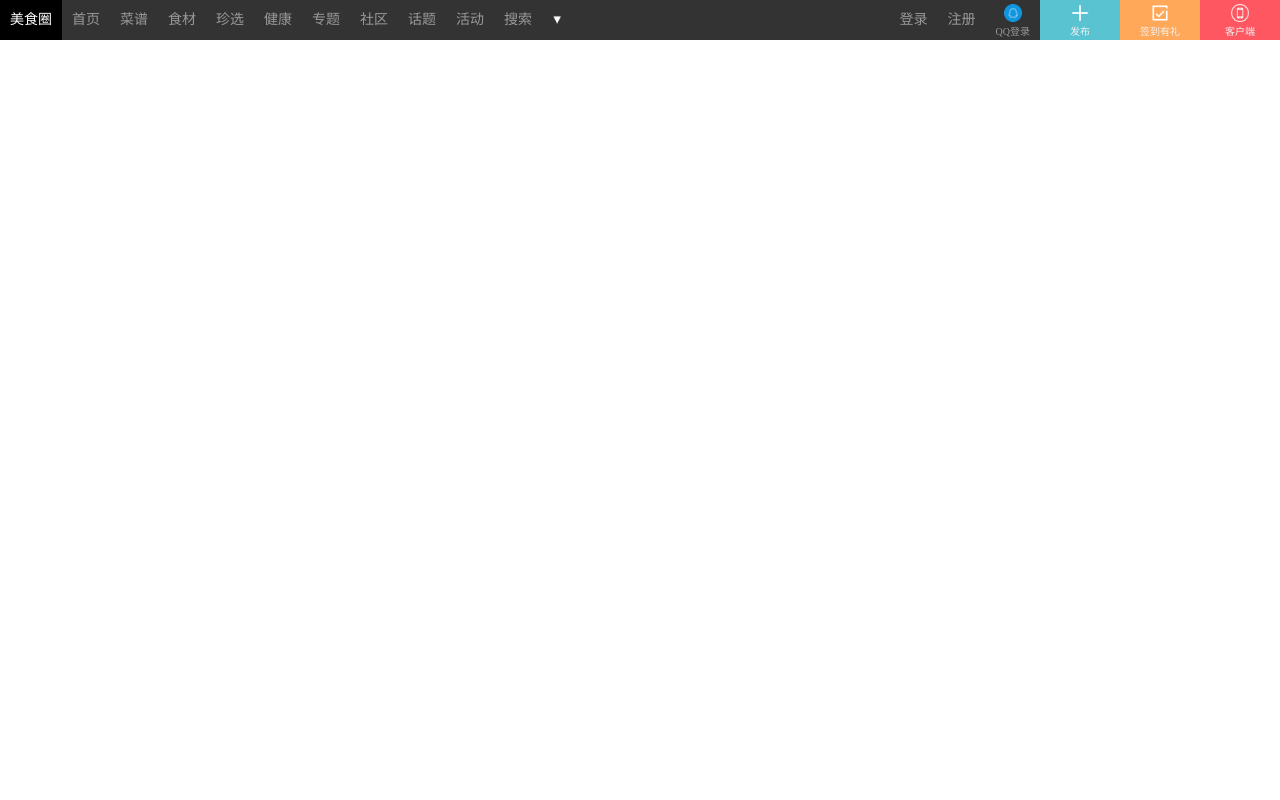
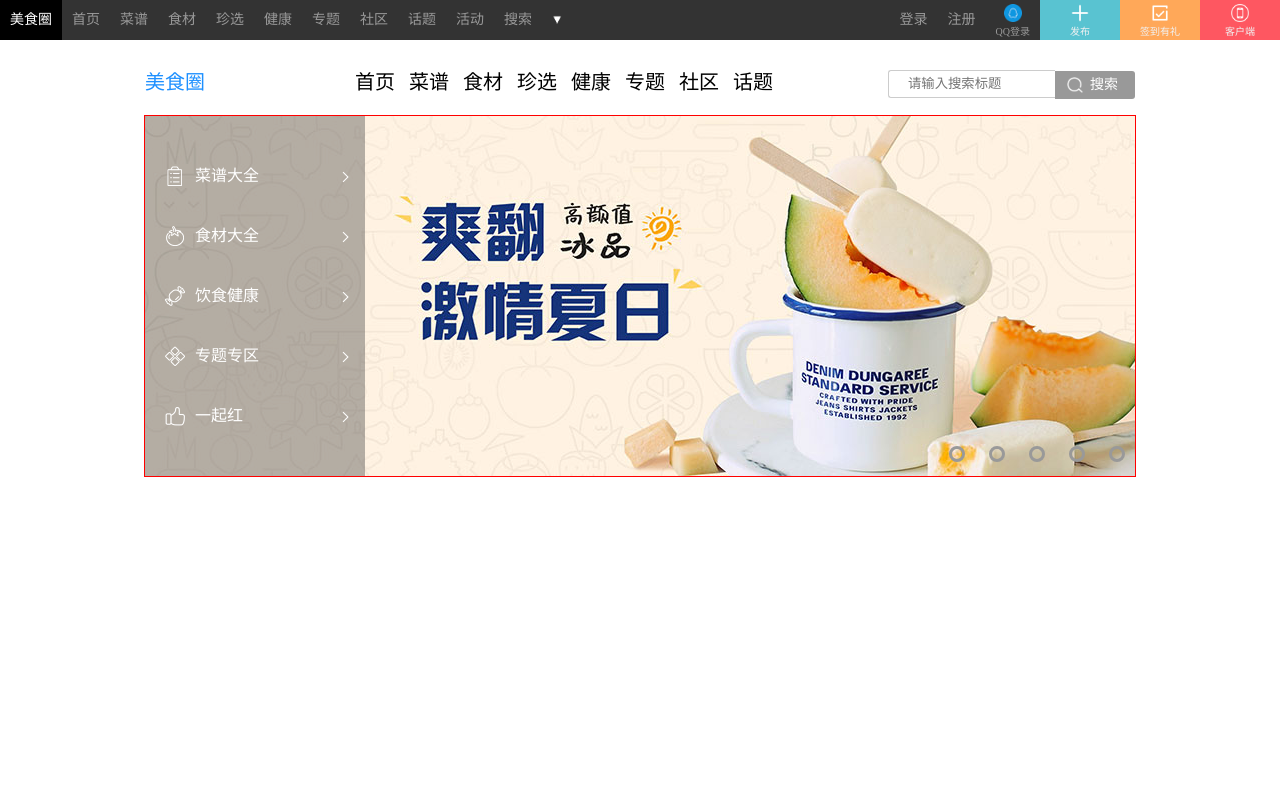
Before and after one commit to eeeexrf/foodPage, a plain HTML site: page index.html in a window 1280 px wide. Drawn offline with Linux system fonts and the light colour scheme.

Commit message:
添加轮播图

```diff
--- a/css/index.css
+++ b/css/index.css
@@ -7,15 +7,16 @@ ul{
 	padding: 0;
 	margin: 0;
 }
+a{
+	text-decoration: none;
+}
 ul>li{
 	padding: 0;
 	margin: 0;
 
 }
-a{
-	text-decoration: none;
+ div.top-nav a,div.top-right-title{
 	 color: #999;
-
 	 }
 .clearfloat:after{
 	clear: both;
@@ -47,8 +48,6 @@ a{
    }
 .left-float li{
 	float: left;
-
-
 }
 /*倒三角*/
 img.down-arrow{
@@ -68,7 +67,7 @@ img.down-arrow{
 	padding: 0 10px;
 	font-size: 14px;
 }
-li>a:hover{
+.top-nav a:hover{
 	color: #fff;
 	background-color: #000;
 
@@ -78,7 +77,6 @@ li>a:hover{
 	    line-height: 1rem;
 }
 /*qq登录图标*/
-
 img.qq-img{
 	display: block;
 	width: 18px;
@@ -95,9 +93,6 @@ img.qq-img{
 	font-size: 10px;
 	line-height: 1rem;
 	text-align: center;
-
-
-
 }
 .right-float li:nth-child(4)>a>img{
 	display: block;
@@ -145,6 +140,163 @@ img.qq-img{
 	margin: 4px auto 2px;
 	border: 0;
 	vertical-align: middle;
+}
+/*第二部分导航栏样式*/
+div.sub-nav{
+	width: 990px;
+	margin: 50px auto 0;
+	height: 65px;
+	position: relative;
+}
+div.sub-logo-left{
+	float: left;
+
+}
+div.sub-logo-left,div.sub-serch-right{
+line-height: 65px;
+}
+div.sub-serch-right{
+	float: right;
+}
+div.sub-nav-title{
+	/* float: right; */
+	line-height: 65px;
+	/* padding: 0 65px 0 0; */
+	position: absolute;
+	left: 200px;
+
+}
+
+div.sub-nav-title>ul li{
+	display: inline-block;
+	padding-left: 10px;
+}
+div.sub-nav-title>ul li a{
+	color: #000;
+	font-size: 20px;
+}
+div.sub-nav-title>ul li a:hover{
+	color: #ff0000;
+	background-color: #fff;
+}
+div.sub-logo-left a{
+	font-size: 20px;
+	color:#1E90FF;
+}
+div.sub-nav-title>ul li:last-child{
+	padding-right: 50px;
+}
+.sub-serch-right>div.search-box>.search-text{
+	width: 160px;
+	border: 1px solid #ccc;
+	border-right: none;
+	border-radius: 3px 0 0 3px;
+	height: 20px;
+	line-height: 20px;
+	padding: 3px;
+	text-indent: 16px;
+}
+div.search-box>.search-text:focus{
+	outline: #ccc;
+
+}
+	a.search-bth{
+	float: right;
+	border-radius: 0 3px 3px 0;
+    width: 80px;
+    height: 28px;
+    font-size: 14px;
+    text-indent: 35px;
+    line-height: 28px;
+	background:#999 url(../img/font-img/search.png)no-repeat scroll 12px center/16px auto;
+	margin-top: 21px;
+	color: #fff;
+
+	}
+/*主体内容开始*/
+div.mian-content{
+	width: 990px;
+	border: 1px solid red;
+	margin: 0 auto;
 
 
 }
+div.carousel-box{
+	position: relative;
+	overflow: hidden;
+	height: 360px;
+}
+/*空心圆指示器*/
+ul.hollow-circle {
+	position: absolute;
+	right: 0;
+	bottom: 0;
+}
+ul.hollow-circle li{
+	width: 10px;
+	height: 10px;
+	border-radius: 50%;
+	border: 3px solid #999;
+	margin: 10px;
+	display: inline-block;
+}
+/*轮播图左右箭头*/
+a.prevBtn,a.nextBtn{
+	width: 40px;
+	height: 60px;
+	position: absolute;
+	cursor: pointer;
+	overflow: hidden;
+	z-index: 5;
+	border: 1px solid lawngreen;
+}
+
+
+
+/*侧边栏*/
+div.broadside{
+	position: absolute;
+	left: 0;
+	top: 0;
+	width: 220px;
+	height: 330px;
+	padding: 30px 0 0;
+	background: #444;
+	background: rgba(68,68,68,.4);
+	z-index: 4;
+}
+div.broadside>ul li{
+
+}
+div.broadside>ul li a{
+	    display: block;
+	    color: #fff;
+	    height: 20px;
+	    line-height: 20px;
+	    padding: 20px 0;
+
+}
+div.broadside>ul li i,div.broadside>ul li b{
+	width: 20px;
+    height: 20px;
+    float: left;
+    margin: 0 10px 0 20px;
+	background: rgba(0,0,0,0) url(../img/banner/icon.png)no-repeat scroll 0 0/auto 20px;
+}
+div.broadside>ul li b{
+	float: right;
+	background-position: -100px 0;
+}
+div.broadside>ul .i2 i{
+	background-position: -20px;
+}
+div.broadside>ul .i3 i{
+	background-position: -120px;
+}
+div.broadside>ul .i4 i{
+	background-position: -60px;
+}
+div.broadside>ul .i5 i{
+	background-position: -80px;
+}
+/*主体内容结束*/
--- a/index.html
+++ b/index.html
@@ -7,7 +7,6 @@
  </head>
  <body>
    <div class="top-nav">
-
     <div>
 		<ul class="left-float clearfloat">
 			<li><a href="">美食圈</a></li>
@@ -25,9 +24,8 @@
 			<img class="down-arrow" src="img/font-img/down.png" alt="">
 			</a></li>
 		</ul>
-
 	</div>
-    <div class="clearfloat">
+    <div class="clearfloat top-right-title">
      <ul class="clearfloat right-float">
      	<li><a href="">登录</a></li>
      	<li><a href="">注册</a></li>
@@ -46,13 +44,71 @@
      </ul>
     </div>
    </div>
+   <!--第二导航栏开始-->
+   <div class="sub-nav clearfloat">
+	  <div class="sub-logo-left"><a href="">美食圈</a></div>
+	  <div class="sub-serch-right right-float">
+	   <div class="search-box">
+			<a href="#" class="search-bth">搜索</a>
+			<input type="text" class="search-text" placeholder="请输入搜索标题">
+		</div>
+	  </div>
+
+	  <div class="sub-nav-title">
+	  	<ul class="sub-title-flex">
+	  		<li><a href="">首页</a></li>
+	  		<li><a href="">菜谱</a></li>
+	  		<li><a href="">食材</a></li>
+	  		<li><a href="">珍选</a></li>
+	  		<li><a href="">健康</a></li>
+	  		<li><a href="">专题</a></li>
+	  		<li><a href="">社区</a></li>
+	  		<li><a href="">话题</a></li>
+	  	</ul>
+	  </div>
+   </div>
+   <!--第二导航栏结束-->
+   <!--主体内容开始-->
+	<div class="mian-content">
+		<div class="carousel-box">
+		<ul class="carousel-img">
+			<li><a href=""><img src="img/banner/banner_2.jpg" alt=""></a></li>
+			<li><a href=""><img src="img/banner/banner_1.jpg" alt=""></a></li>
+			<li><a href=""><img src="img/banner/banner_3.jpg" alt=""></a></li>
+			<li><a href=""><img src="img/banner/banner_4.jpg" alt=""></a></li>
+			<li><a href=""><img src="img/banner/banner_5.jpg" alt=""></a></li>
+		</ul>
+		<a href="#" class="prevBtn"><i></i></a>
+		<a href="#" class="nextBtn"><i></i></a>
+		<ul class="hollow-circle">
+			<li></li>
+			<li></li>
+			<li></li>
+			<li></li>
+			<li></li>
+		</ul>
+		<div class="broadside">
+			<ul>
+					<li class="i1"><a href="#"><i></i>菜谱大全<b></b></a></li>
+					<li class="i2"><a href="#"><i></i>食材大全<b></b></a></li>
+					<li class="i3"><a href="#"><i></i>饮食健康<b></b></a></li>
+					<li class="i4"><a href="#"><i></i>专题专区<b></b></a></li>
+					<li class="i5"><a href="#"><i></i>一起红<b></b></a></li>
+					</ul>
+
+
+		</div>
+	</div>
+
+
+
+
+	</div>
 
 
 
 
 
-
-
-
+   <!--主体内容结束-->
  </body>
 </html>
```
Also changed, not shown: img/banner/arrow.png (added), img/banner/banner_1.jpg (added), img/banner/banner_2.jpg (added), img/banner/banner_3.jpg (added), img/banner/banner_4.jpg (added), img/banner/banner_5.jpg (added), img/banner/icon.png (added), img/font-img/search.png (added).
